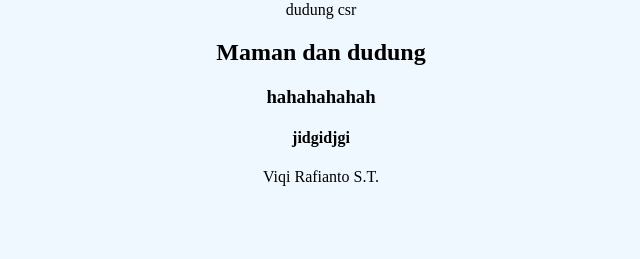
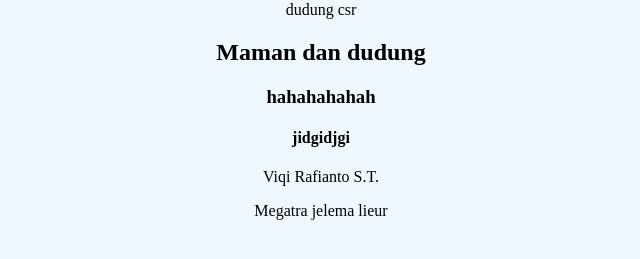
Before and after one commit to ViqiRafianto/belajar-git, a plain HTML site: page index.html in a window 1280 px wide. Shown: the part 79-338 px from the top of the page, without its empty margins (319-959 px from the left). Drawn offline with Linux system fonts and the light colour scheme.

Commit message:
tambah orang

```diff
--- a/index.html
+++ b/index.html
@@ -13,5 +13,6 @@
     <h3>hahahahahah</h3>
     <h4>jidgidjgi</h4>
     <p>Viqi Rafianto S.T.</p>
+    <p>Megatra jelema lieur</p>
   </body>
 </html>
```
